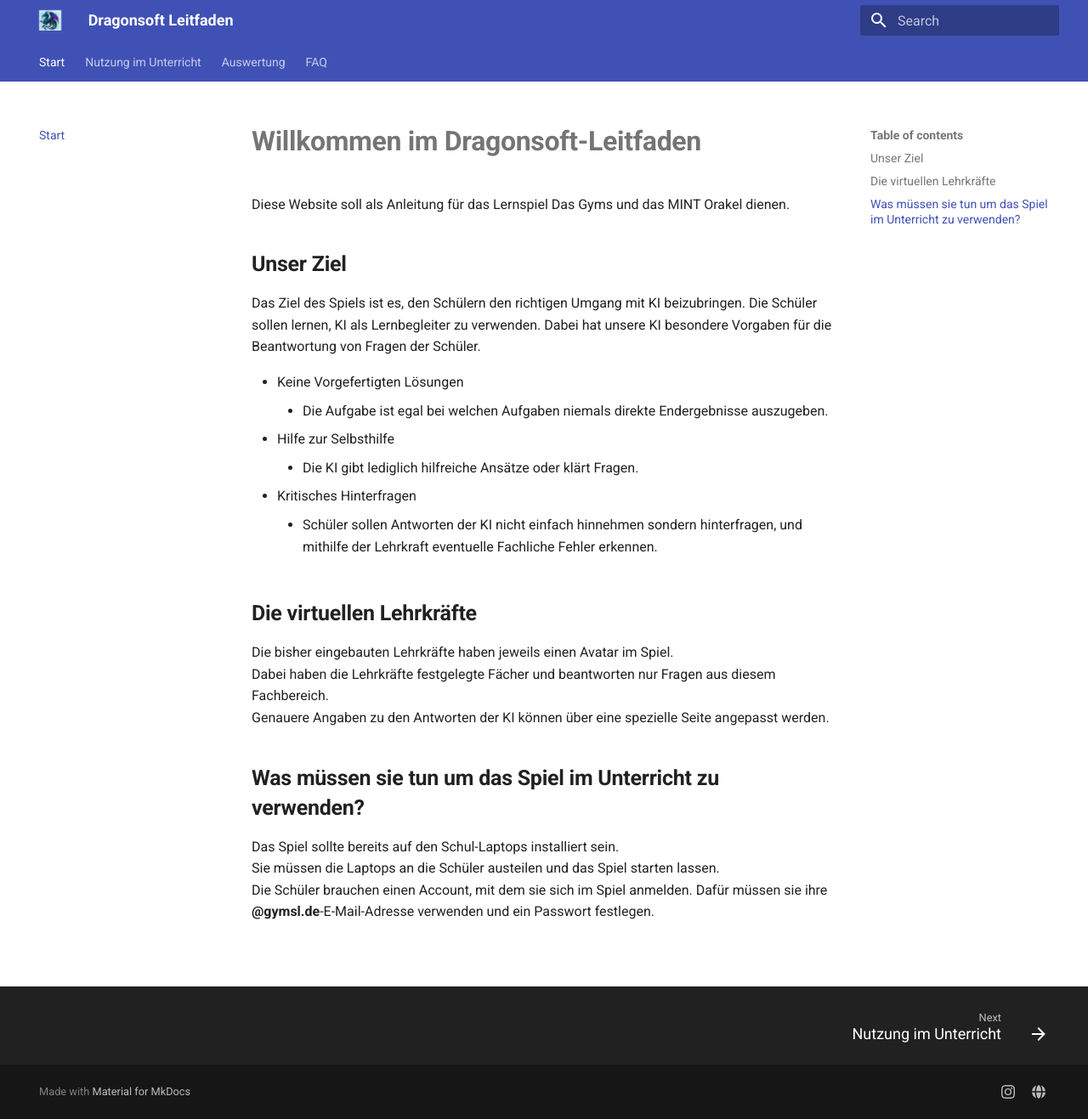
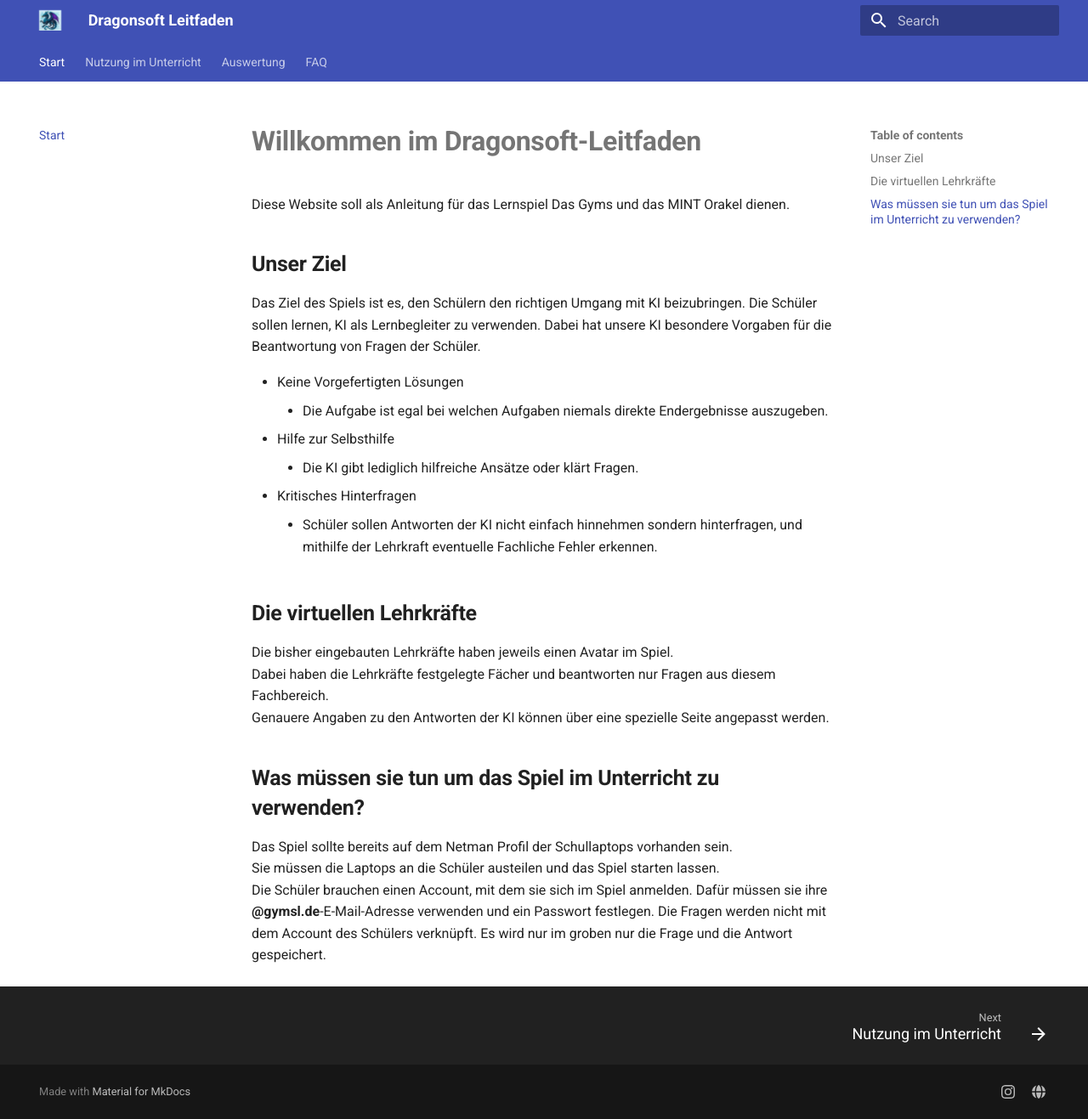
Before and after one commit to NOOD3LS/Dragonsoft-Leitfaden, an MkDocs documentation site: the page built from docs/index.md, in a window 1280 px wide and 1317 px high. Shown: the whole window at 85% size. Built offline with MkDocs 1.6.1 and Material for MkDocs 9.7.7, drawn with Linux system fonts in a browser that asks for light colours.

Commit message:
Update des Leitfaden Kleinigkeiten ausbessern

```diff
--- a/docs/index.md
+++ b/docs/index.md
@@ -18,6 +18,7 @@ Dabei haben die Lehrkräfte festgelegte Fächer und beantworten nur Fragen aus d
 Genauere Angaben zu den Antworten der KI können über eine spezielle Seite angepasst werden.
 
 ## __Was müssen sie tun um das Spiel im Unterricht zu verwenden?__
-Das Spiel sollte bereits auf den Schul-Laptops installiert sein.
+Das Spiel sollte bereits auf dem Netman Profil der Schullaptops vorhanden sein.
 Sie müssen die Laptops an die Schüler austeilen und das Spiel starten lassen.
 Die Schüler brauchen einen Account, mit dem sie sich im Spiel anmelden. Dafür müssen sie ihre **@gymsl.de**-E-Mail-Adresse verwenden und ein Passwort festlegen.
+Die Fragen werden nicht mit dem Account des Schülers verknüpft. Es wird nur im groben nur die Frage und die Antwort gespeichert.
```
Also changed, not shown: docs/faq.md (+2 -1 lines).
